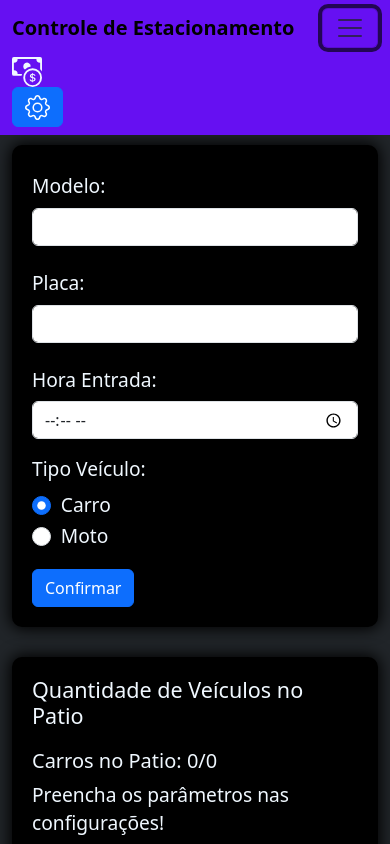
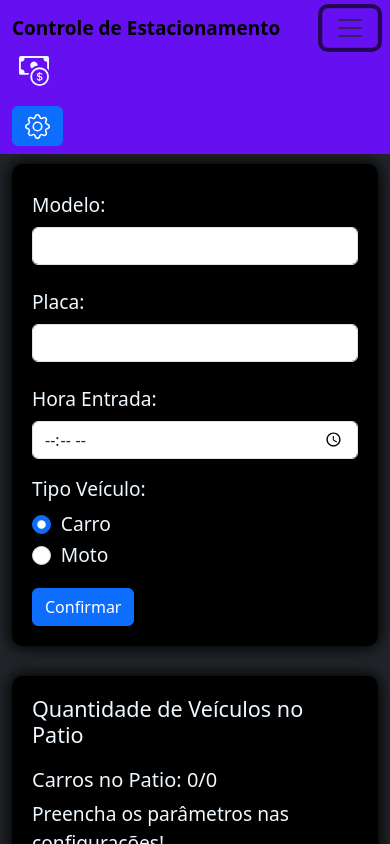
Before and after one commit to mateusorben/controle-estacionamento, a plain HTML site: page index.html in a window 390 px wide. Both pictures are taken after a click on the button "Toggle navigation". Shown: the top 844 px of the page. Drawn offline with nearby package versions, Linux system fonts and the light colour scheme.

Commit message:
Ajustes.

```diff
--- a/style.css
+++ b/style.css
@@ -138,6 +138,12 @@ a {
     margin-left: 8px;
 }
 
+@media only screen and (max-width: 991px) {
+    .bi-cash-coin {
+        margin: 0px 0px 20px 7px;
+    }
+}
+
 @media only screen and (max-width: 767px) {
     .container-conteudo {
         display: grid;
@@ -157,10 +163,14 @@ a {
         height: 85px;
         width: 85px;
     }
-  }
+}
 
   @media only screen and (max-width: 412px) {
     .container-patio {
         max-width: 340px;
     }
-  }
+
+    .navbar-brand {
+        font-size: 19px;
+    }
+}
```
